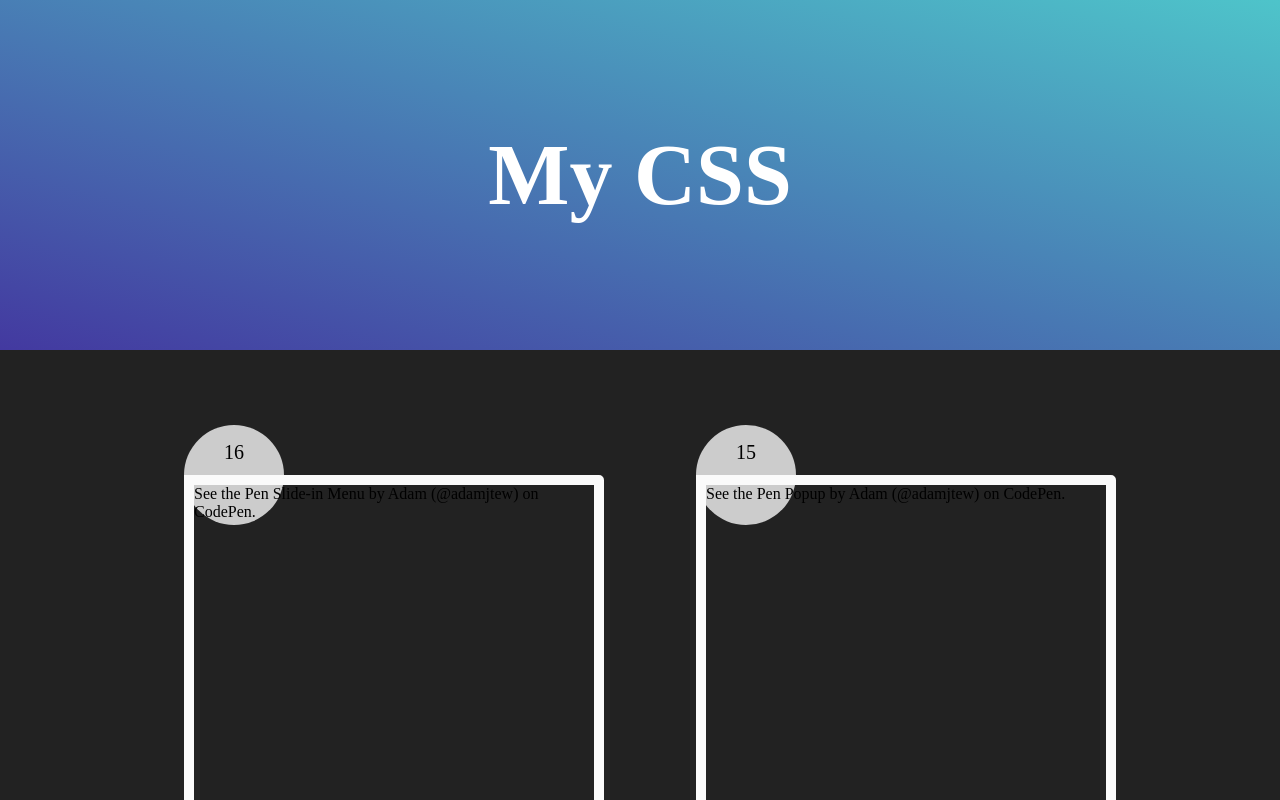
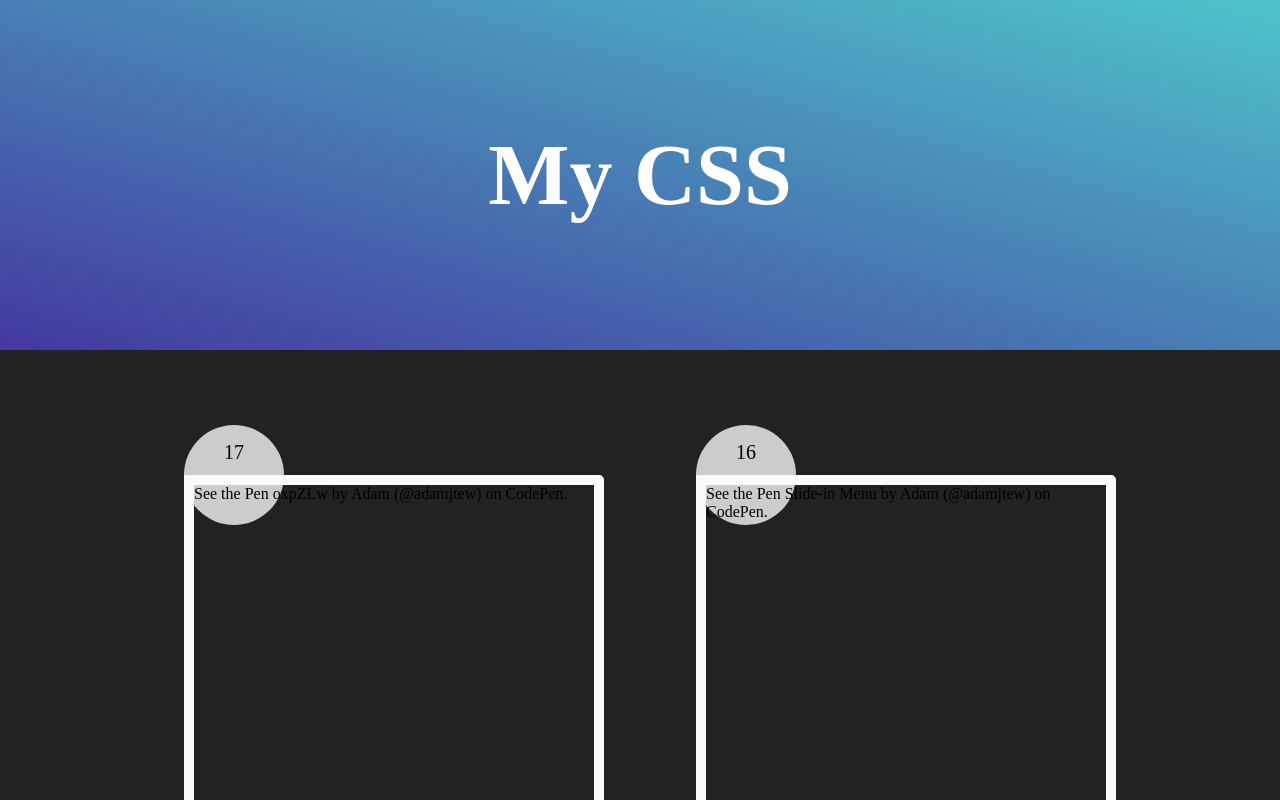
Before and after one commit to adamtew/css, a website: page index.html in a window 1280 px wide. Shown: the top 800 px of the page. Drawn offline with Linux system fonts and the light colour scheme; a script that the page names is missing.

Commit message:
added pen

```diff
--- a/index.html
+++ b/index.html
@@ -11,6 +11,14 @@
     <h1>My CSS</h1>
   </div>
   <div class="container">
+
+    <!-- Floating Notification -->
+    <div class="project-window">
+      <div class="project-window__item">17</div>
+      <div class="project-window__content">
+        <p data-height="400" data-theme-id="0" data-slug-hash="oxpZLw" data-default-tab="result" data-user="adamjtew" class="codepen">See the Pen <a href="http://codepen.io/adamjtew/pen/oxpZLw/">oxpZLw</a> by Adam (<a href="http://codepen.io/adamjtew">@adamjtew</a>) on <a href="http://codepen.io">CodePen</a>.</p>
+      </div>
+    </div>
 
     <!-- Floating Notification -->
     <div class="project-window">
```
